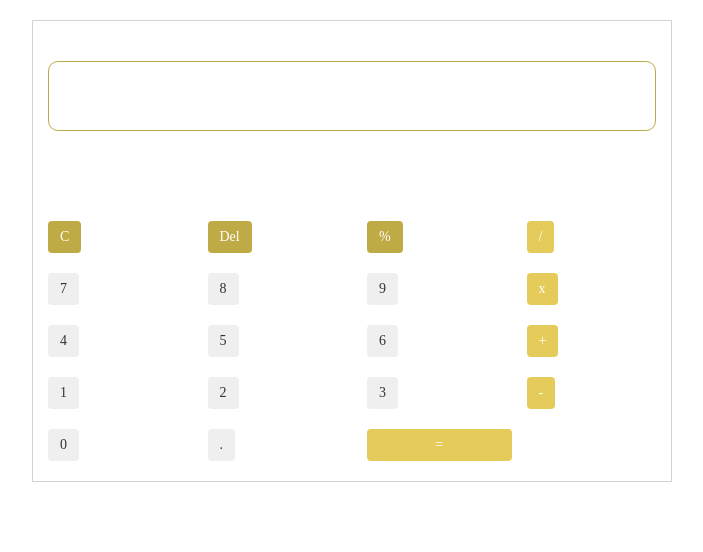
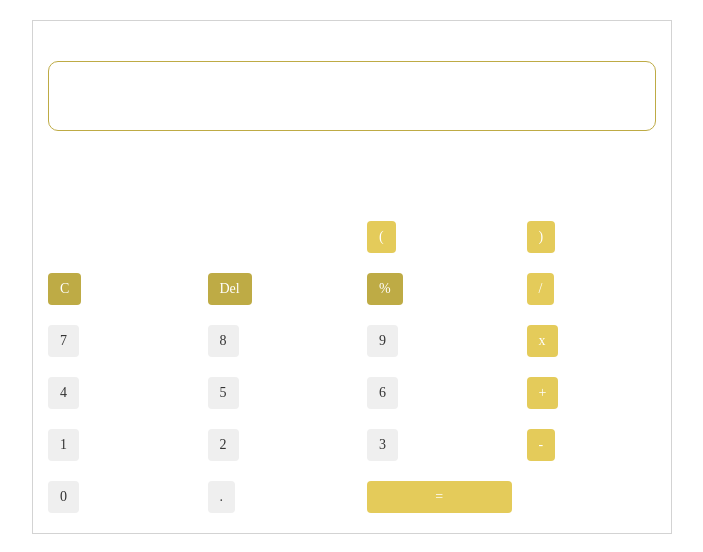
Before and after one commit to GeniusGeeek/Simple-Calculator, a plain HTML site: page index.html in a window 1280 px wide. Shown: the whole page, without its empty margins (288-991 px from the left). Drawn offline with Linux system fonts and the light colour scheme.

Commit message:
Update index.html

```diff
--- a/index.html
+++ b/index.html
@@ -19,6 +19,13 @@
        </div>
      </div><br>
      <form id="form">
+
+    <div class="row">
+       <div class="col-md-3 col-xs-3 col-md-offset-6"><button type="button" value="("   class="btn goldl">(</button></div>
+       <div class="col-md-3 col-xs-3 "><button type="button" value=")"  class="btn goldl"> )</button></div>
+
+     </div>
+     <br>
 
      <div class="row">
        <div class="col-md-3 col-xs-3"><button type="button" value="" id="clear"  class="btn gold">C</button></div>
```
